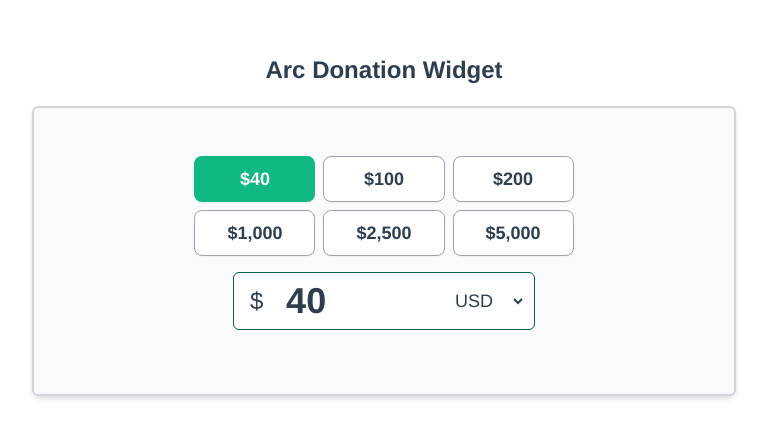
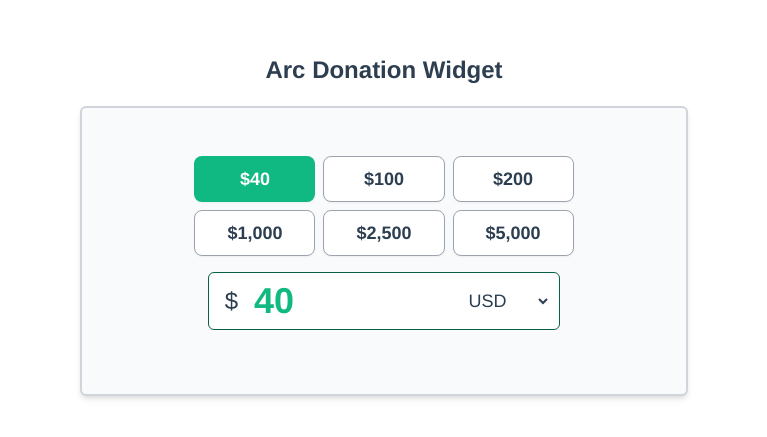
Before and after one commit to arcbjorn/arc-donation-widget, a Vue app in the folder client/: page / in a window 1280 px wide. Shown: the part 185-622 px from the top of the page, without its empty margins (256-1023 px from the left). Built offline with nearby package versions, Linux system fonts and the light colour scheme.

Commit message:
feat (client): add stlyes for Donation button
Update width for:
 - Widget
 - Donation Box
 - Donation Input

```diff
--- a/client/src/index.css
+++ b/client/src/index.css
@@ -14,7 +14,7 @@
   }
 
   .widget {
-    @apply flex flex-col justify-center items-center p-12 bg-gray-50 border-2 border-gray-300 rounded-md shadow-md;
+    @apply flex flex-col justify-center items-center py-12 bg-gray-50 border-2 border-gray-300 rounded-md shadow-md;
   }
 
   .button-group {
@@ -22,7 +22,7 @@
   }
 
   .donation-box {
-    @apply w-1/2 m-auto my-4 py-2 bg-white flex flex-row justify-items-center items-center rounded-md border border-green-800;
+    @apply w-7/12 m-auto my-4 py-2 bg-white flex flex-row justify-items-center items-center rounded-md border border-green-800;
   }
 
   .currency-sign {
@@ -30,7 +30,7 @@
   }
 
   .donation-input {
-    @apply w-1/2 m-auto font-semibold text-4xl focus:outline-none;
+    @apply w-7/12 m-auto font-semibold text-4xl text-green-500 focus:outline-none;
   }
 
   select {
@@ -40,4 +40,8 @@
   button {
     @apply py-2 px-8 font-semibold border rounded-lg shadow-sm focus:outline-none;
   }
+
+  .donate-btn {
+    @apply bg-green-600 border-transparent text-white text-3xl hover:bg-green-500;
+  }
 }
```
